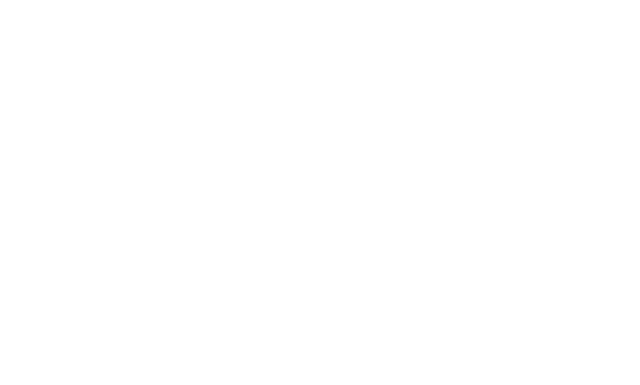
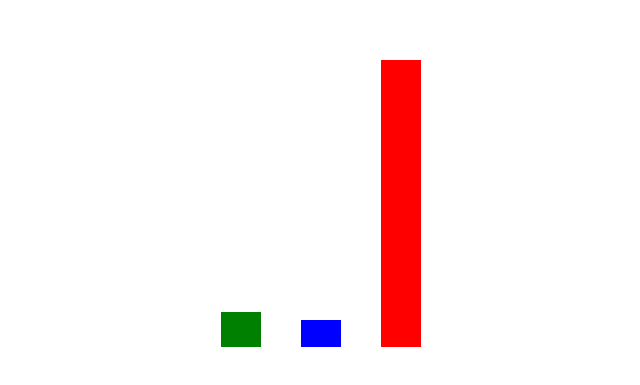
Before and after one commit to tyankatsu0105/try-animation, a Nuxt app: page /anime-js/progress2 in a window 1280 px wide. Before the commit this address had no page. Shown: the part 203-588 px from the top of the page, without its empty margins (319-959 px from the left). Built offline with nearby package versions, Linux system fonts and the light colour scheme.

Commit message:
feat: :tada: 縦棒グラフ

```diff
--- /dev/null
+++ b/pages/anime-js/progress2.vue
@@ -0,0 +1,97 @@
+<template>
+  <section>
+    <svg v-for="(line, index) in lines" :key="index" class="line">
+      <line v-bind="line" />
+    </svg>
+  </section>
+</template>
+
+<script>
+import anime from 'animejs';
+
+export default {
+  data() {
+    return {
+      lines: [
+        {
+          x1: 0,
+          y1: 500,
+          x2: 0,
+          y2: 500,
+          stroke: 'green',
+          'stroke-width': 80
+        },
+        {
+          x1: 0,
+          y1: 500,
+          x2: 0,
+          y2: 500,
+          stroke: 'blue',
+          'stroke-width': 80
+        },
+        {
+          x1: 0,
+          y1: 500,
+          x2: 0,
+          y2: 500,
+          stroke: 'red',
+          'stroke-width': 80
+        }
+      ]
+    };
+  },
+  mounted() {
+    this.animation();
+  },
+  methods: {
+    animation() {
+      const tl = anime.timeline({
+        easing: 'easeInOutQuart',
+        duration: 1000
+      });
+      tl.add(
+        {
+          targets: this.lines[0],
+          y2() {
+            return anime.random(500, 0);
+          }
+          // stroke: 'red'
+        },
+        0
+      )
+        .add(
+          {
+            targets: this.lines[1],
+            y2() {
+              return anime.random(500, 0);
+            }
+            // stroke: 'green'
+          },
+          0
+        )
+        .add(
+          {
+            targets: this.lines[2],
+            y2() {
+              return anime.random(500, 0);
+            }
+            // stroke: 'blue'
+          },
+          0
+        );
+    }
+  }
+};
+</script>
+
+<style lang="scss" scoped>
+section {
+  display: flex;
+  justify-content: space-between;
+  width: 200px;
+}
+.line {
+  width: 40px;
+  height: 500px;
+}
+</style>
```
Also changed, not shown: 1 other file (tests, documents, lock files or other folders).
